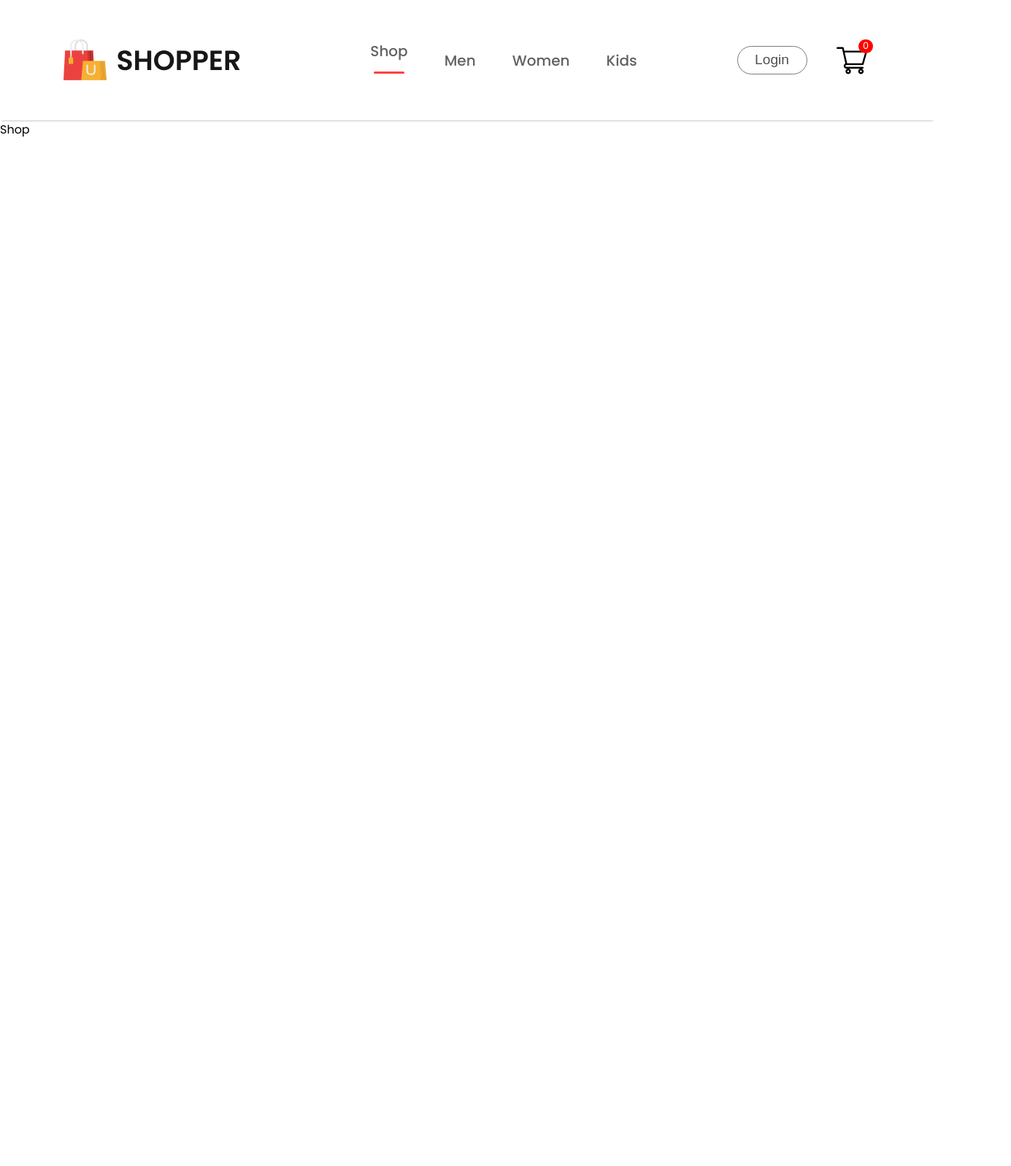
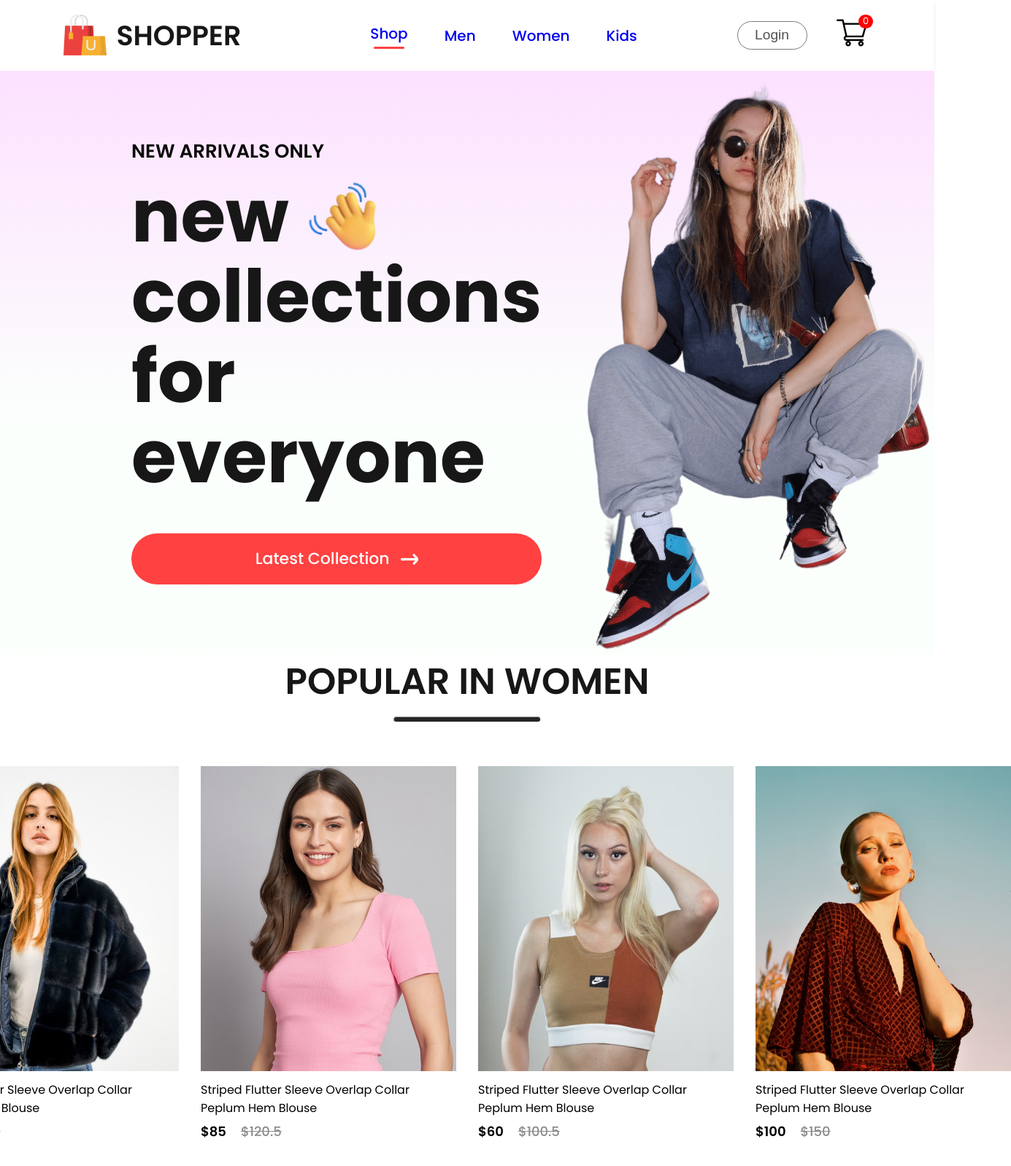
Before and after one commit to hazedrops/React_Ecommerce_Website, a React (Create React App) app: page / in a window 1280 px wide. Shown: the top 1598 px of the page at 73% size, 1385 px wide, since content can reach past the window. Before the commit the page ends 800 px from the top, so only its background shows below. Built offline with nearby package versions, Linux system fonts and the light colour scheme.

Commit message:
Popular, Item, Hero components are added

```diff
--- a/src/App.js
+++ b/src/App.js
@@ -1,9 +1,11 @@
 import './App.css'
-import Navbar from "./Components/Navbar/Navbar"
-import { BrowserRouter, Routes, Route } from "react-router-dom"
-import { Shop } from "./Pages/Shop"
-import { ShopCategory } from "./Pages/ShopCategory"
-import { Product } from "./Pages/Product"
+import Navbar from './Components/Navbar/Navbar'
+import { BrowserRouter, Routes, Route } from 'react-router-dom'
+import { Shop } from './Pages/Shop'
+import { ShopCategory } from './Pages/ShopCategory'
+import { Product } from './Pages/Product'
+import { Cart } from './Pages/Cart'
+import { LoginSignup } from './Pages/LoginSignup'
 
 function App() {
   return (
@@ -18,6 +20,8 @@
           <Route path='/product' element={<Product />}>
             <Route path=':productId' element={<Product />} />
           </Route>
+          <Route path='/cart' element={<Cart />} />
+          <Route path='/login' element={<LoginSignup />} />
         </Routes>
       </BrowserRouter>
     </div>
--- /dev/null
+++ b/src/Components/Hero/Hero.css
@@ -0,0 +1,59 @@
+.hero {
+  height: 100vh;
+  background: linear-gradient(180deg, #fde1ff, #e1ffea22 60%);
+  display: flex;
+}
+
+.hero-left {
+  flex: 1;
+  display: flex;
+  flex-direction: column;
+  justify-content: center;
+  gap: 20px;
+  padding-left: 180px;
+  line-height: 1.1;
+}
+
+.hero-left h2 {
+  color: #090909;
+  font-size: 26px;
+  font-weight: 600;
+}
+
+.hero-left p {
+  color: #171717;
+  font-size: 100px;
+  font-weight: 700;
+}
+
+.hero-hand-icon {
+  display: flex;
+  align-items: center;
+  gap: 20px;
+}
+
+.hero-hand-icon img {
+  width: 105px;
+}
+
+.hero-latest-btn {
+  display: flex;
+  justify-content: center;
+  align-items: center;
+  gap: 15px;
+  width: 310x;
+  height: 70px;
+  border-radius: 75px;
+  margin-top: 30px;
+  background: #ff4141;
+  color: white;
+  font-size: 22px;
+  font-weight: 500;
+}
+
+.hero-right {
+  flex: 1;
+  display: flex;
+  align-items: center;
+  justify-content: center;
+}
--- /dev/null
+++ b/src/Components/Hero/Hero.jsx
@@ -0,0 +1,30 @@
+import React from 'react'
+import './Hero.css'
+import hand_icon from '../Assets/hand_icon.png'
+import arrow_icon from '../Assets/arrow.png'
+import hero_image from '../Assets/hero_image.png'
+
+export const Hero = () => {
+  return (
+    <div className='hero'>
+      <div className='hero-left'>
+        <h2>NEW ARRIVALS ONLY</h2>
+        <div>
+          <div className='hero-hand-icon'>
+            <p>new</p>
+            <img src={hand_icon} alt='' />
+          </div>
+          <p>collections</p>
+          <p>for everyone</p>
+        </div>
+        <div className='hero-latest-btn'>
+          <div>Latest Collection</div>
+          <img src={arrow_icon} alt='' />
+        </div>
+      </div>
+      <div className='hero-right'>
+        <img src={hero_image} alt='' />
+      </div>
+    </div>
+  )
+}
--- /dev/null
+++ b/src/Components/Item/Item.css
@@ -0,0 +1,30 @@
+.item {
+  width: 350px;
+}
+
+.item p {
+  margin: 6px 0px;
+}
+
+.item-prices {
+  display: flex;
+  gap: 20px;
+}
+
+.item-price-new {
+  color: 374151;
+  font-size: 18px;
+  font-weight: 600;
+}
+
+.item-price-old {
+  color: #8c8c8c;
+  font-size: 18px;
+  font-weight: 500;
+  text-decoration: line-through;
+}
+
+.item:hover {
+  transform: scale(1.05);
+  transition: 0.6s;
+}
--- /dev/null
+++ b/src/Components/Item/Item.jsx
@@ -0,0 +1,17 @@
+import React from 'react'
+import './Item.css'
+
+function Item(props) {
+  return (
+    <div className='item'>
+      <img src={props.image} alt='' />
+      <p>{props.name}</p>
+      <div className='item-prices'>
+        <div className='item-price-new'>${props.new_price}</div>
+        <div className='item-price-old'>${props.old_price}</div>
+      </div>
+    </div>
+  )
+}
+
+export default Item
--- a/src/Components/Navbar/Navbar.jsx
+++ b/src/Components/Navbar/Navbar.jsx
@@ -2,6 +2,7 @@
 import './Navbar.css'
 import logo from '../Assets/logo.png'
 import cart_icon from '../Assets/cart_icon.png'
+import { Link } from "react-router-dom"
 
 const Navbar = () => {
   const [menu, setMenu] = useState('shop')
@@ -17,33 +18,49 @@
             setMenu('shop')
           }}
         >
-          Shop{menu === 'shop' ? <hr /> : <></>}
+          <Link style={{ textDecoration: 'none' }} to='/'>
+            Shop
+          </Link>
+          {menu === 'shop' ? <hr /> : <></>}
         </li>
         <li
           onClick={() => {
             setMenu('men')
           }}
         >
-          Men{menu === 'men' ? <hr /> : <></>}
+          <Link style={{ textDecoration: 'none' }} to='/men'>
+            Men
+          </Link>
+          {menu === 'men' ? <hr /> : <></>}
         </li>
         <li
           onClick={() => {
             setMenu('women')
           }}
         >
-          Women{menu === 'women' ? <hr /> : <></>}
+          <Link style={{ textDecoration: 'none' }} to='/women'>
+            Women
+          </Link>
+          {menu === 'women' ? <hr /> : <></>}
         </li>
         <li
           onClick={() => {
             setMenu('kids')
           }}
         >
-          Kids{menu === 'kids' ? <hr /> : <></>}
+          <Link style={{ textDecoration: 'none' }} to='/kids'>
+            Kids
+          </Link>
+          {menu === 'kids' ? <hr /> : <></>}
         </li>
       </ul>
       <div className='nav-login-cart'>
-        <button>Login</button>
-        <img src={cart_icon} alt='' />
+        <Link to='/login'>
+          <button>Login</button>
+        </Link>
+        <Link to='/cart'>
+          <img src={cart_icon} alt='' />
+        </Link>
         <div className='nav-cart-count'>0</div>
       </div>
     </div>
--- /dev/null
+++ b/src/Components/Popular/Popular.css
@@ -0,0 +1,26 @@
+.popular {
+  display: flex;
+  flex-direction: column;
+  align-items: center;
+  gap: 10px;
+  height: 90vh;
+}
+
+.popular h1 {
+  color: #171717;
+  font-size: 50px;
+  font-weight: 600;
+}
+
+.popular hr {
+  width: 200px;
+  height: 6px;
+  border-radius: 10px;
+  background: #252525;
+}
+
+.popular-item {
+  margin-top: 50px;
+  display: flex;
+  gap: 30px;
+}
--- /dev/null
+++ b/src/Components/Popular/Popular.jsx
@@ -0,0 +1,18 @@
+import React from 'react'
+import './Popular.css'
+import data_product from '../Assets/data'
+import Item from "../Item/Item"
+
+export const Popular = () => {
+  return (
+    <div className='popular'>
+      <h1>POPULAR IN WOMEN</h1>
+      <hr />
+      <div className="popular-item">
+        {data_product.map((item, i) => {
+          return <Item key={i} id={item.id} name={item.name} image={item.image} new_price={item.new_price} old_price={item.old_price} />
+        })}
+      </div>
+    </div>
+  )
+}
--- a/src/Pages/Shop.jsx
+++ b/src/Pages/Shop.jsx
@@ -1,7 +1,12 @@
 import React from 'react'
+import { Hero } from "../Components/Hero/Hero"
+import { Popular } from "../Components/Popular/Popular"
 
 export const Shop = () => {
   return (
-    <div>Shop</div>
+    <div>
+      <Hero />
+      <Popular />
+    </div>
   )
 }
--- a/src/index.css
+++ b/src/index.css
@@ -1,3 +1,7 @@
+* {
+  margin: 0;
+}
+
 body {
   margin: 0;
   font-family: -apple-system, BlinkMacSystemFont, 'Segoe UI', 'Roboto', 'Oxygen',
```
